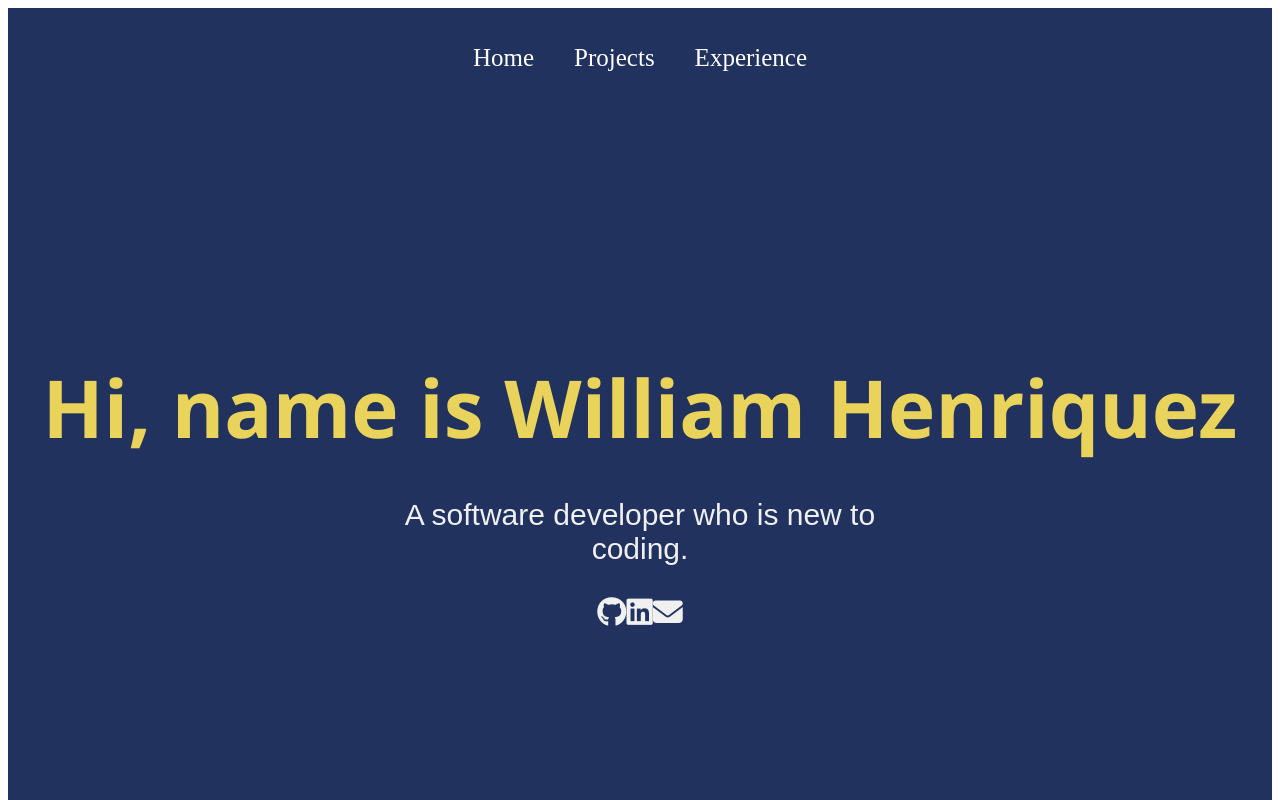
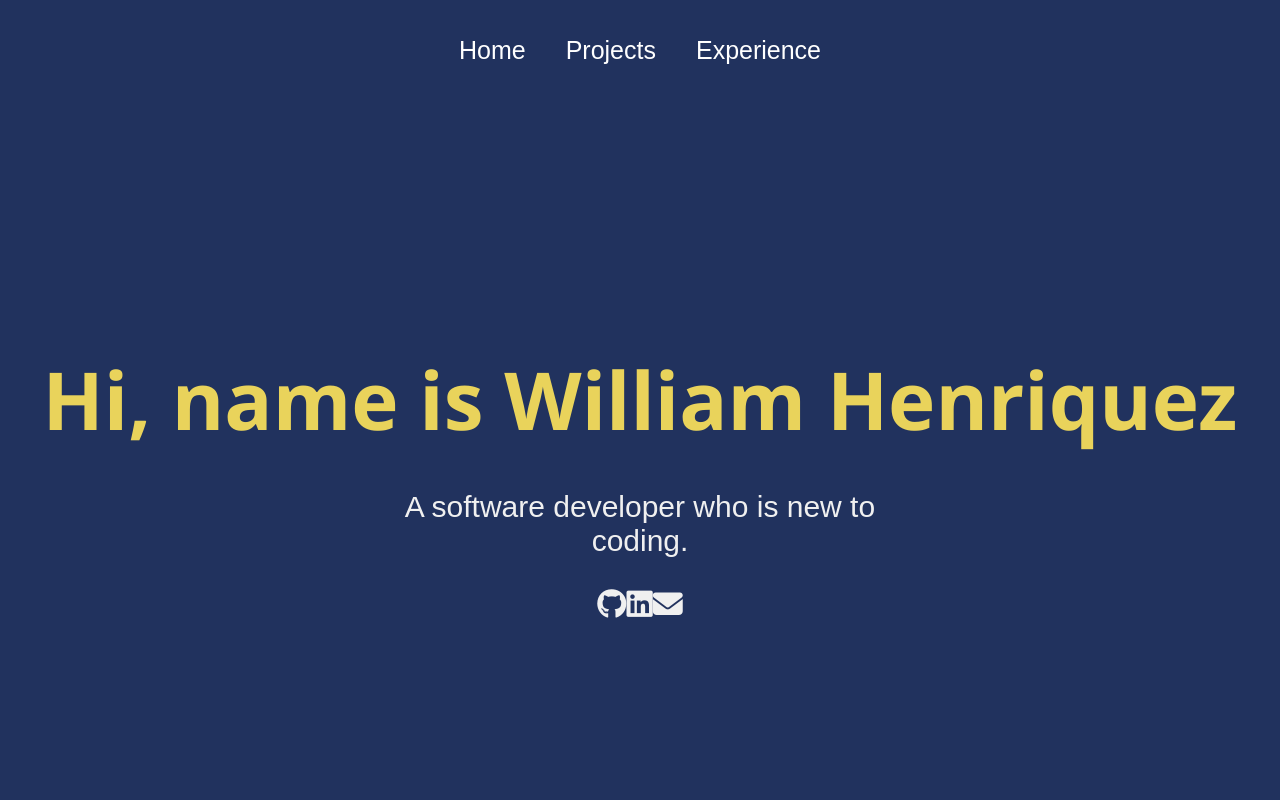
Before and after one commit to LiamZ34/react-portfolio-1, a React (Create React App) app in the folder my-portfolio/: page / in a window 1280 px wide. Shown: the top 800 px of the page. Built offline with nearby package versions, Linux system fonts and the light colour scheme.

Commit message:
changed the classes in app.css

```diff
--- a/my-portfolio/src/App.css
+++ b/my-portfolio/src/App.css
@@ -1,38 +1,13 @@
 .App {
-  text-align: center;
+  width: 100%;
+  height: auto;
+  display: flex;
+  flex-direction: column;
+  font-family: Arial, Helvetica, sans-serif;
+  background-color: #f0f0f0;
 }
 
-.App-logo {
-  height: 40vmin;
-  pointer-events: none;
+body {
+  padding: 0;
+  margin: 0;
 }
-
-@media (prefers-reduced-motion: no-preference) {
-  .App-logo {
-    animation: App-logo-spin infinite 20s linear;
-  }
-}
-
-.App-header {
-  background-color: #282c34;
-  min-height: 100vh;
-  display: flex;
-  flex-direction: column;
-  align-items: center;
-  justify-content: center;
-  font-size: calc(10px + 2vmin);
-  color: white;
-}
-
-.App-link {
-  color: #61dafb;
-}
-
-@keyframes App-logo-spin {
-  from {
-    transform: rotate(0deg);
-  }
-  to {
-    transform: rotate(360deg);
-  }
-}
```
